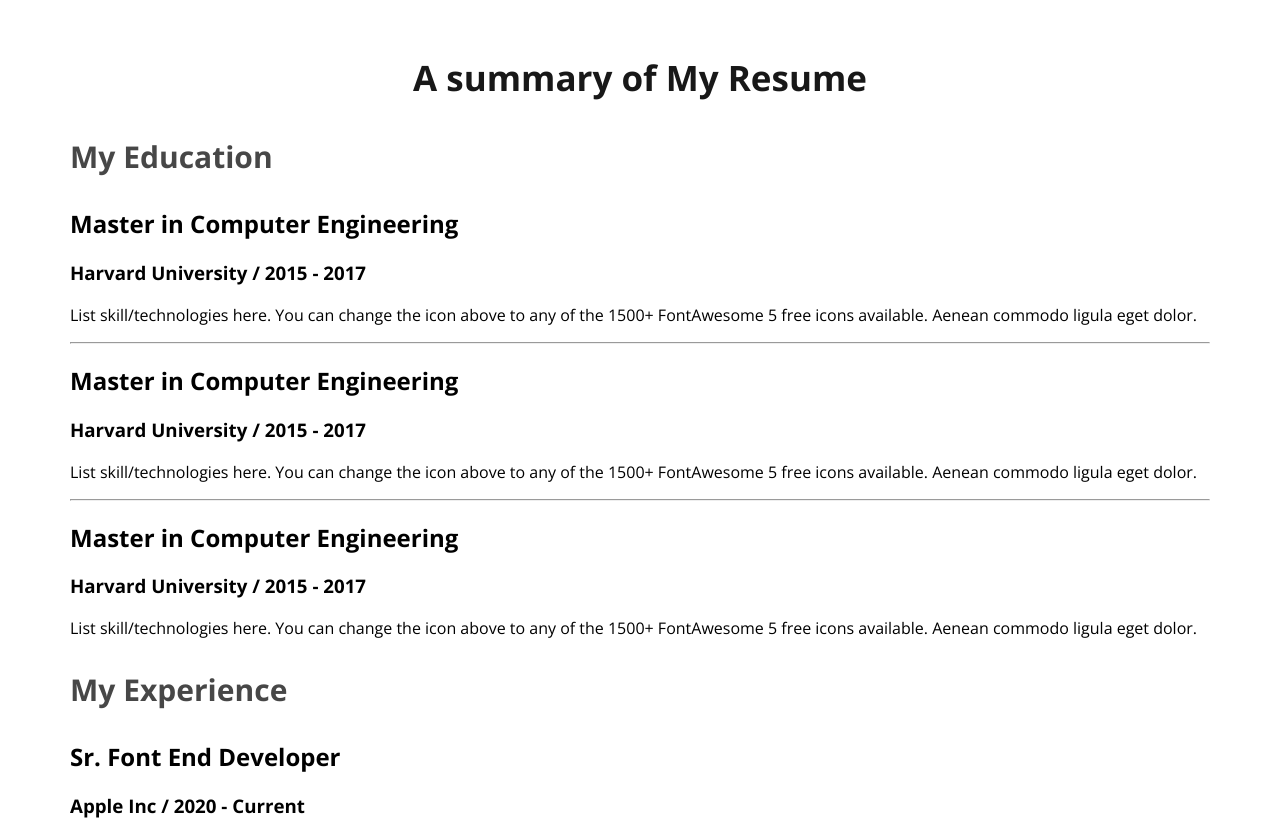
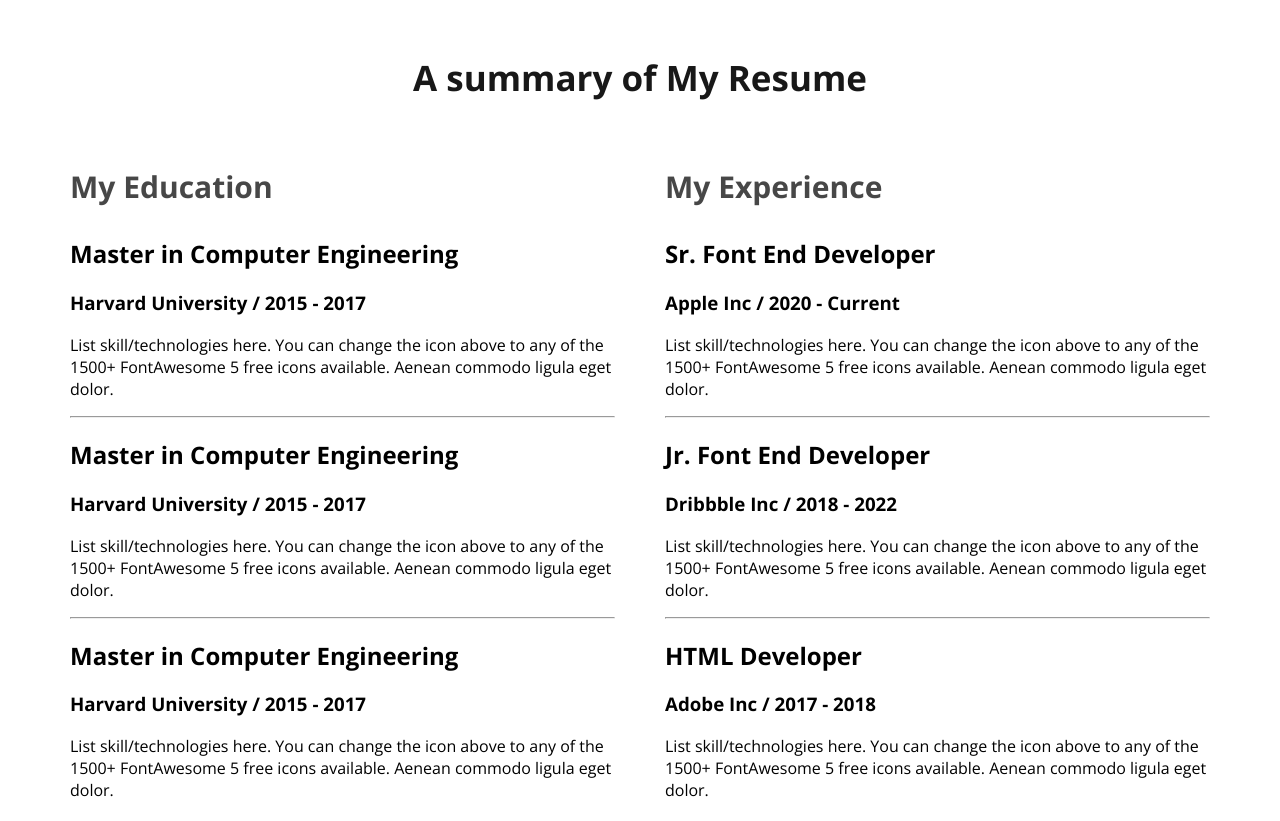
Before and after one commit to nizamuddin-git-repo/New-website, a plain HTML site: page index.html in a window 1280 px wide. Shown: the part 2280-3101 px from the top of the page. Drawn offline with nearby package versions, Linux system fonts and the light colour scheme.

Commit message:
added resume

```diff
--- a/style/style.css
+++ b/style/style.css
@@ -160,3 +160,7 @@ main section {
     font-weight: 700;
 
 }
+.resume-continer{
+    display: flex;
+    gap: 50px;
+}
```
